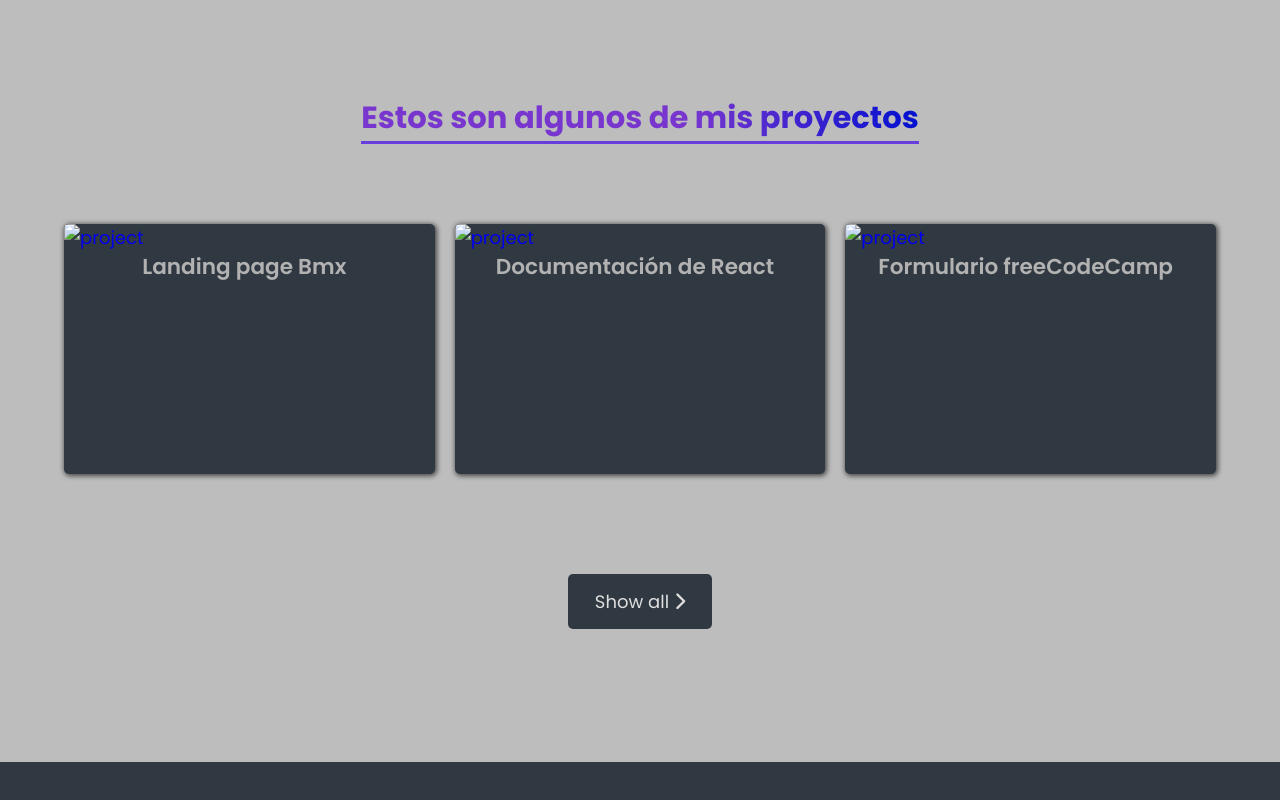
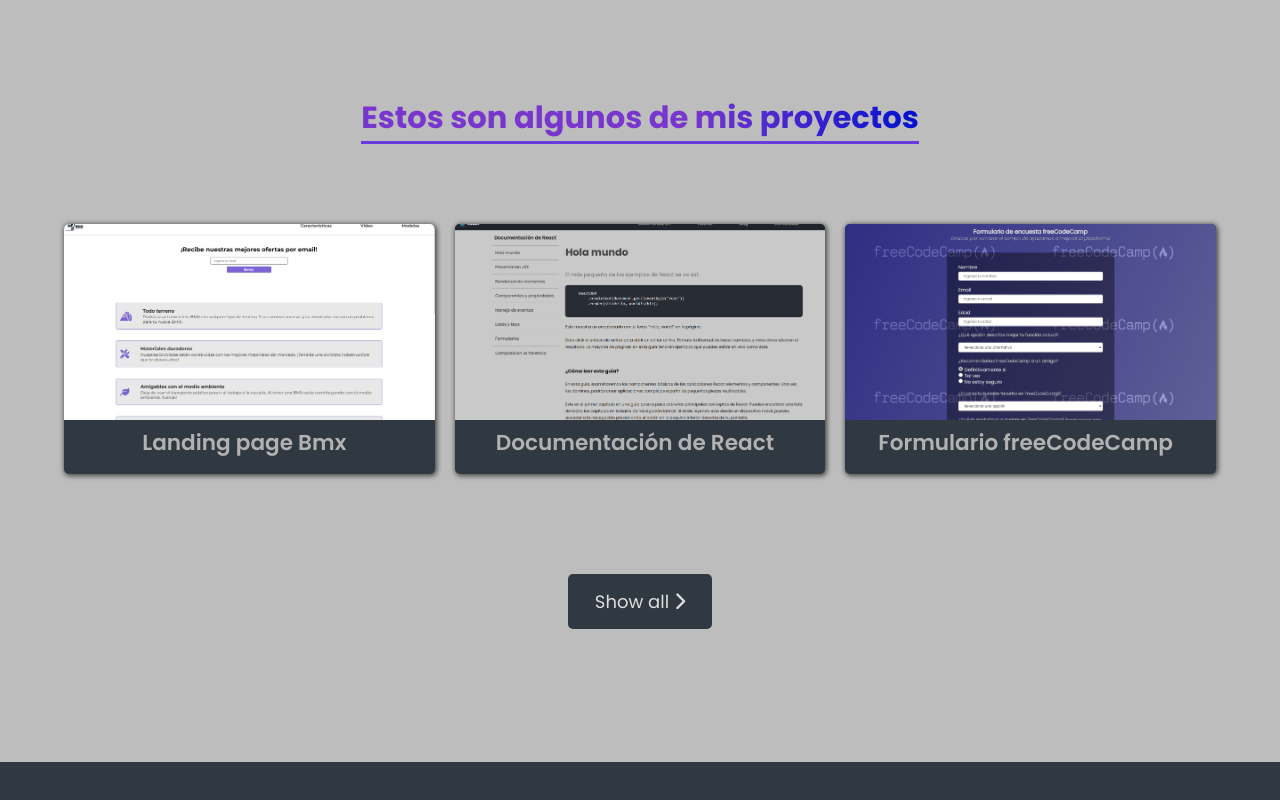
Before and after one commit to Pool1541/Portfolio, a plain HTML site: page index.html in a window 1280 px wide. Shown: the part 838-1638 px from the top of the page. Drawn offline with Linux system fonts and the light colour scheme; the site is published under a folder, as on GitHub Pages, so addresses that start at the root find nothing.

Commit message:
se corrigieron las rutas de las imagenes

```diff
--- a/index.html
+++ b/index.html
@@ -28,7 +28,7 @@
     </h2>
     <div class="projects-grid">
       <a href="https://codepen.io/Pool1541/full/LYQGEpW" target="_blank" class="project project-tile">
-        <img src="/images/Landing_page.png" alt="project" class="project-image">
+        <img src="./images/Landing_page.png" alt="project" class="project-image">
         <p class="project-title">
           <span class="code"><</span>
           Landing page Bmx
@@ -36,7 +36,7 @@
         </p>
       </a>
       <a href="https://codepen.io/Pool1541/full/BaYKVxa" target="_blank" class="project project-tile">
-        <img src="/images/Documentation_react.png" alt="project" class="project-image">
+        <img src="./images/Documentation_react.png" alt="project" class="project-image">
         <p class="project-title">
           <span class="code"><</span>
           Documentación de React
@@ -44,7 +44,7 @@
         </p>
       </a>
       <a href="https://codepen.io/Pool1541/full/xxYwLzP" target="_blank" class="project project-tile">
-        <img src="/images/Form.png" alt="project" class="project-image">
+        <img src="./images/Form.png" alt="project" class="project-image">
         <p class="project-title">
           <span class="code"><</span>
           Formulario freeCodeCamp
```
